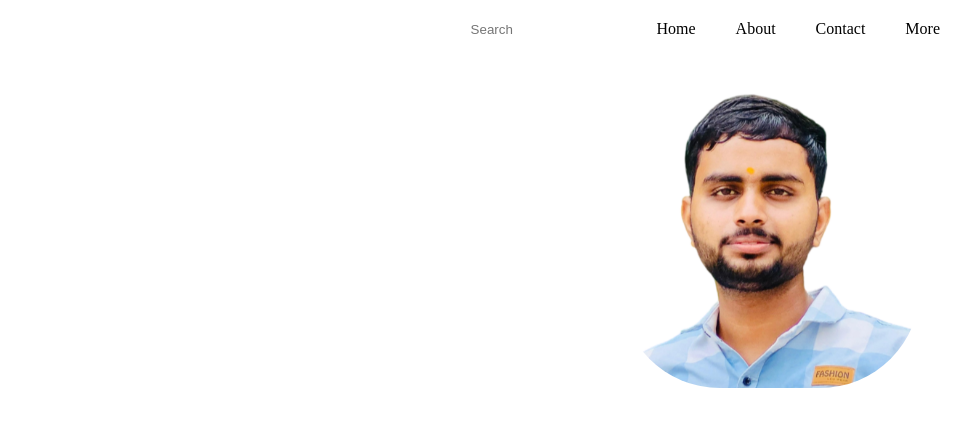
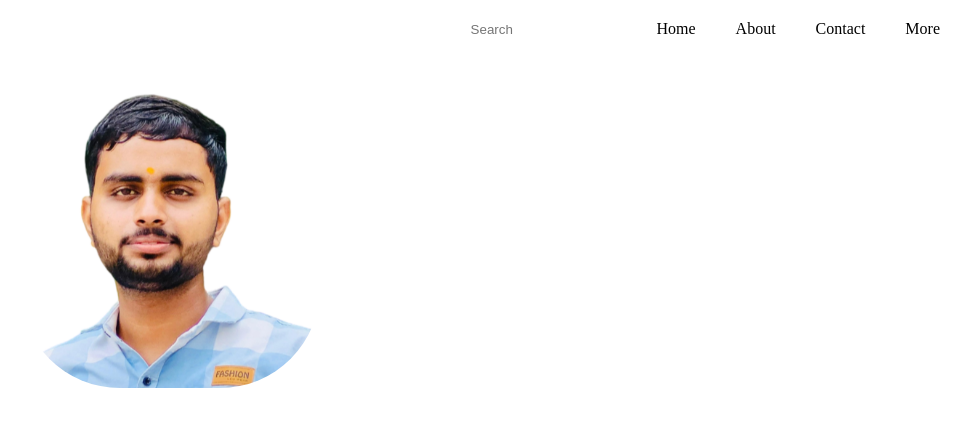
Before and after one commit to gopal8185/gopal8185.github.io, a plain HTML site: page Portfolio/index.html in a window 1280 px wide. Shown: the whole page, without its empty margins (320-1280 px from the left). Drawn offline with Linux system fonts and the light colour scheme.

Commit message:
Update style.css

```diff
--- a/Portfolio/style.css
+++ b/Portfolio/style.css
@@ -35,7 +35,7 @@ input {
 
 img {
     border-radius: 100px;
-    margin: 30px 0px 0px 940px;
+    margin: 30px 0px 0px 340px;
 }
 
 img:hover {
```
